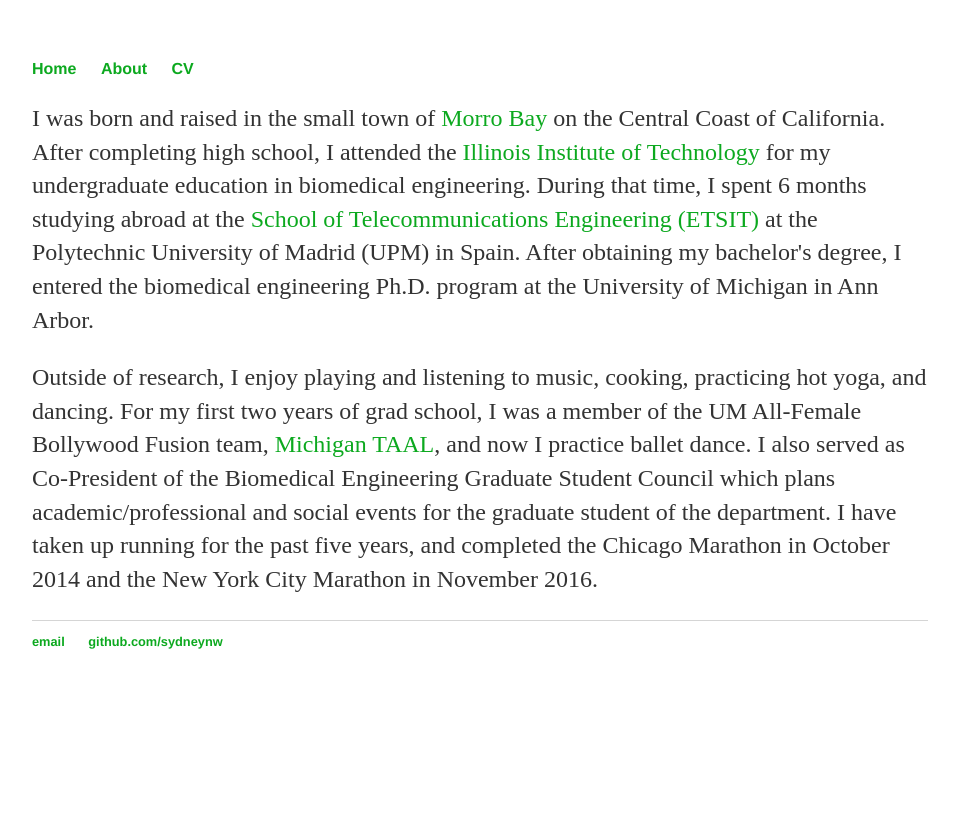
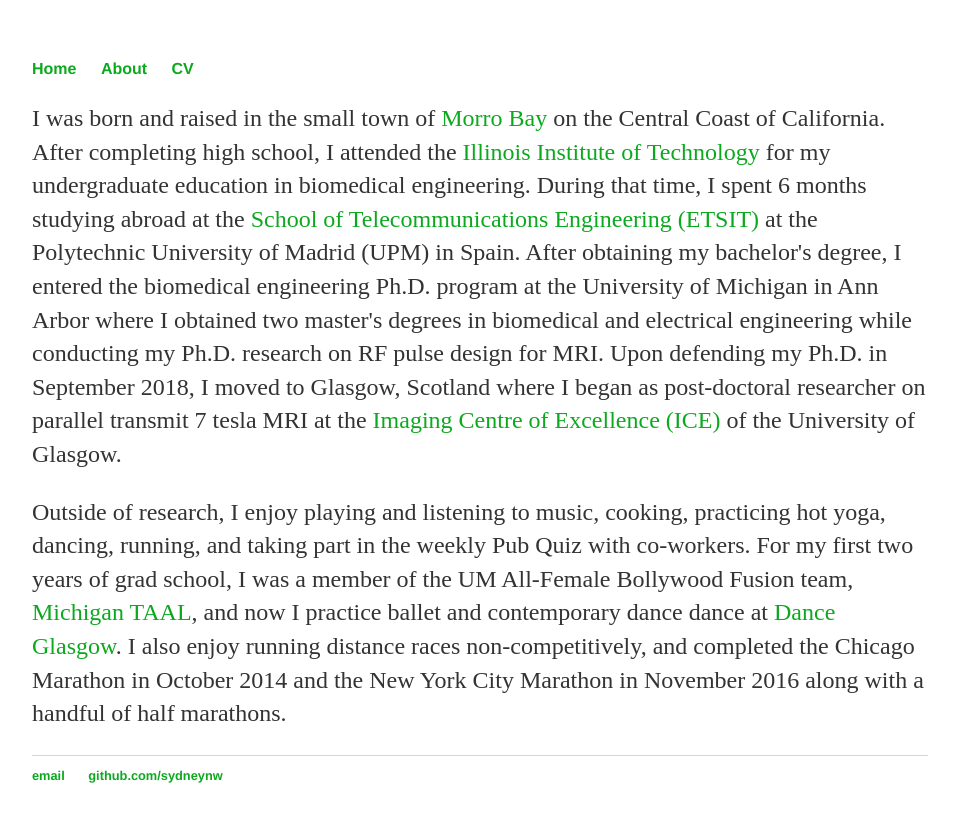
Before and after one commit to sydneynw/sydneynw.github.io, a Jekyll site: the page built from about/index.html, in a window 1280 px wide. Shown: the top 822 px of the page, without its empty margins (160-1118 px from the left). Built offline with Jekyll 4.4.1, drawn with Linux system fonts in a browser that asks for light colours.

Commit message:
Update about me

```diff
--- a/about/index.html
+++ b/about/index.html
@@ -9,14 +9,18 @@
   biomedical engineering. During that time, I spent 6 months studying abroad at the
   <a href="http://www.etsit.upm.es/index.php/en/" target="_blank">School of Telecommunications Engineering (ETSIT)</a> at the
   Polytechnic University of Madrid (UPM) in Spain. After obtaining my bachelor's degree, I entered the biomedical engineering
-  Ph.D. program  at the University of Michigan in Ann Arbor.</p>
+  Ph.D. program  at the University of Michigan in Ann Arbor where I obtained two master's degrees in biomedical and electrical
+  engineering while conducting my Ph.D. research on RF pulse design for MRI. Upon defending my Ph.D. in September 2018, I
+  moved to Glasgow, Scotland where I began as post-doctoral researcher on parallel transmit 7 tesla MRI at the
+  <a href="https://www.gla.ac.uk/colleges/mvls/ice/" target="_blank">Imaging Centre of Excellence (ICE)</a> of the University
+  of Glasgow.</p>
   <p>
-  Outside of research, I enjoy playing and listening to music, cooking, practicing hot yoga, and dancing.
-  For my first two years of grad school, I was a member of the UM All-Female Bollywood Fusion team,
-  <a href="https://www.youtube.com/watch?v=txUnqYWXJ5E" target="_blank">Michigan TAAL</a>, and now I practice ballet dance.
-  I also served as Co-President of the Biomedical Engineering Graduate Student Council which plans academic/professional and
-  social events for the graduate student of the department. I have taken up running for the past five years, and completed the
-  Chicago Marathon in October 2014 and the New York City Marathon in November 2016. </p>
+  Outside of research, I enjoy playing and listening to music, cooking, practicing hot yoga, dancing, running, and taking part
+  in the weekly Pub Quiz with co-workers. For my first two years of grad school, I was a member of the UM All-Female Bollywood Fusion team,
+  <a href="https://www.youtube.com/watch?v=txUnqYWXJ5E" target="_blank">Michigan TAAL</a>, and now I practice ballet and contemporary dance
+  dance at <a href="https://www.instagram.com/p/Bz0GbmAl5U8/?utm_source=ig_web_copy_link" target="_blank"> Dance Glasgow</a>.
+  I also enjoy running distance races non-competitively, and completed the Chicago Marathon in October 2014 and the New York City
+  Marathon in November 2016 along with a handful of half marathons. </p>
   <!-- <img src="BlackHillSunset.jpg" alt="hi" class="inline"/> >
   <!--- ![My helpful screenshot]({{ "BlackHillSunset.jpg" | absolute_url }})-->
 </div>
```
